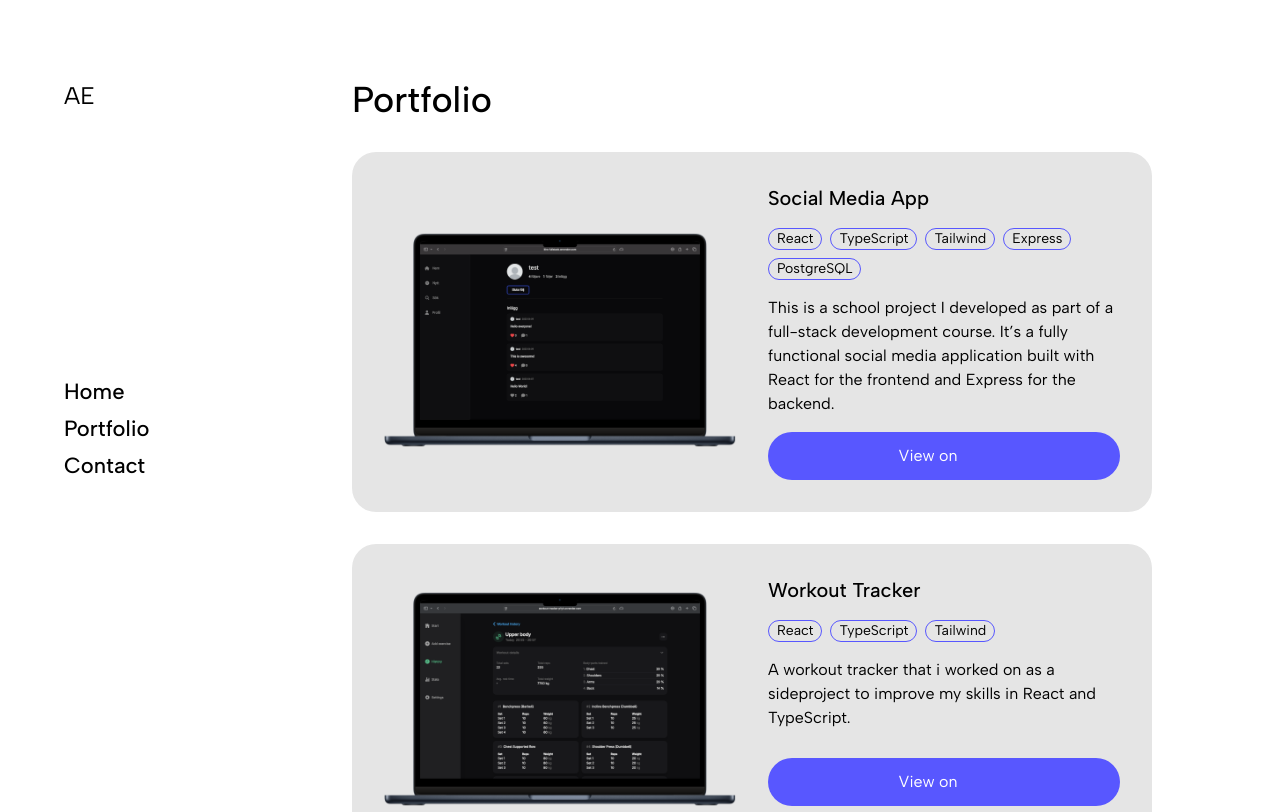
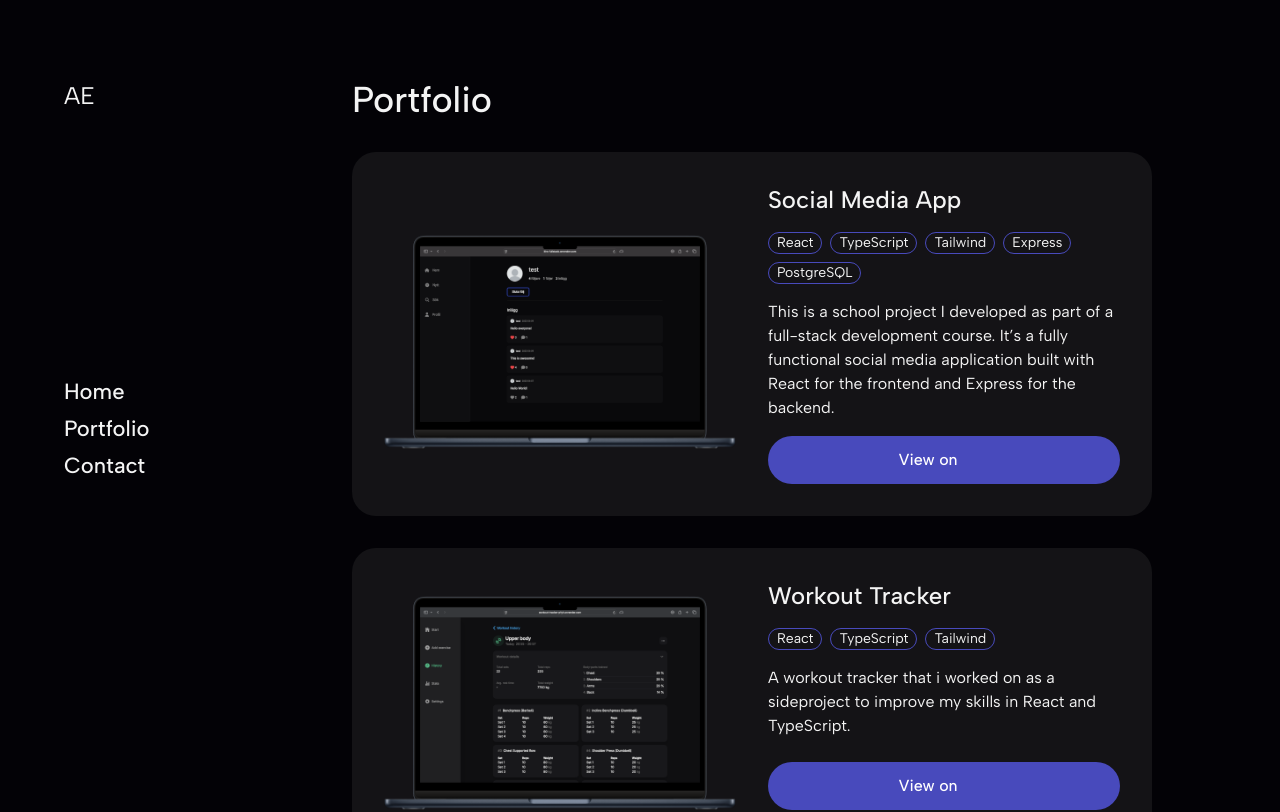
Before and after one commit to alexanderiksson/portfolio, a Nuxt app: page /portfolio in a window 1280 px wide. Shown: the top 812 px of the page. Built offline with nearby package versions, Linux system fonts and the light colour scheme; some icons are missing.

Commit message:
Changed to dark theme and fixes

```diff
--- a/src/components/Navigation.vue
+++ b/src/components/Navigation.vue
@@ -33,7 +33,7 @@ const toggleMenu = () => {
     </nav>
 
     <!-- Mobile nav -->
-    <header class="md:hidden content flex justify-between items-center py-4">
+    <header class="md:hidden content flex justify-between items-center py-6">
         <NuxtLink to="/" class="text-2xl">AE</NuxtLink>
         <div class="cursor-pointer" @click="toggleMenu">
             <Icon icon="hugeicons:menu-09" width="32" height="32" />
@@ -41,7 +41,7 @@ const toggleMenu = () => {
     </header>
 
     <div
-        class="fixed top-0 h-screen w-screen bg-white z-30 py-4 transition-all duration-200 ease-in-out"
+        class="fixed top-0 h-screen w-screen bg-[var(--background)] z-30 py-6 transition-all duration-300 ease-in-out"
         :style="{ left: isOpen ? '0' : '-110%' }"
     >
         <div class="content">
--- a/src/components/PortfolioCard.vue
+++ b/src/components/PortfolioCard.vue
@@ -8,12 +8,17 @@ defineProps({
 </script>
 
 <template>
-    <div class="p-8 flex flex-col sm:flex-row gap-8 bg-neutral-200 rounded-3xl">
+    <div class="p-8 flex flex-col sm:flex-row gap-8 bg-zinc-900/80 rounded-3xl">
         <div class="flex justify-center items-center sm:w-1/2">
-            <img :src="data.img" alt="" class="max-w-full max-h80" />
+            <img
+                :src="data.img"
+                :alt="'Screenshot of ' + data.title"
+                class="max-w-full max-h80"
+                loading="lazy"
+            />
         </div>
         <div class="flex flex-col gap-4 sm:w-1/2 relative">
-            <h2 class="text-xl font-medium">{{ data.title }}</h2>
+            <h2 class="text-2xl font-medium">{{ data.title }}</h2>
             <div class="flex gap-2 flex-wrap">
                 <div
                     v-for="tag in data.tags"
--- a/src/index.css
+++ b/src/index.css
@@ -2,9 +2,9 @@
 @import "tailwindcss";
 
 :root {
-    --background: #ffffff;
-    --text: #000000;
-    --primary: #5857ff;
+    --background: #030206;
+    --text: #f4f4f4;
+    --primary: #484abc;
 }
 
 body {
@@ -33,6 +33,7 @@ body {
     border-radius: 50px;
     cursor: pointer;
     transition: 0.2s;
+    font-weight: 500;
 }
 
 .button:hover {
--- a/src/pages/contact.vue
+++ b/src/pages/contact.vue
@@ -17,7 +17,7 @@ const handleSubmit = async (e) => {
     sending.value = true;
 
     try {
-        const result = await emailjs.send(
+        await emailjs.send(
             "service_w4r7hwo",
             "template_z70d7rw",
             {
@@ -44,12 +44,12 @@ const handleSubmit = async (e) => {
         <h1 class="text-4xl font-medium mb-4">Contact me</h1>
         <p class="mb-12">Any questions? Just give me a shout!</p>
 
-        <section class="bg-neutral-200 p-6 sm:p-8 rounded-3xl">
+        <section class="bg-zinc-900/80 p-6 sm:p-8 rounded-3xl" id="contact-form">
             <form class="flex flex-col gap-8" @submit="handleSubmit">
                 <div class="flex flex-col gap-2">
                     <label for="name">Name</label>
                     <input
-                        class="p-2 rounded-xl border border-black/20 bg-white"
+                        class="p-2 rounded-xl border border-[var(--text)]/10 bg-[var(--background)]/50"
                         type="text"
                         id="name"
                         name="name"
@@ -61,7 +61,7 @@ const handleSubmit = async (e) => {
                 <div class="flex flex-col gap-2">
                     <label for="email">E-mail</label>
                     <input
-                        class="p-2 rounded-xl border border-black/20 bg-white"
+                        class="p-2 rounded-xl border border-[var(--text)]/10 bg-[var(--background)]/50"
                         type="email"
                         id="email"
                         name="email"
@@ -73,7 +73,7 @@ const handleSubmit = async (e) => {
                 <div class="flex flex-col gap-2">
                     <label for="message">Message</label>
                     <textarea
-                        class="p-2 rounded-xl border border-black/20 bg-white"
+                        class="p-2 rounded-xl border border-[var(--text)]/10 bg-[var(--background)]/50"
                         name="message"
                         id="message"
                         rows="5"
--- a/src/pages/index.vue
+++ b/src/pages/index.vue
@@ -18,12 +18,12 @@ useSeoMeta({
                 I'm Alexander Eriksson, Fullstack developer from Stockholm.
             </h1>
             <div class="flex gap-2">
-                <NuxtLink class="button">Portfolio</NuxtLink>
-                <NuxtLink class="button">Contact me</NuxtLink>
+                <NuxtLink class="button" to="/portfolio">Portfolio</NuxtLink>
+                <NuxtLink class="button" to="/contact">Contact me</NuxtLink>
             </div>
         </section>
 
-        <section id="skills" class="bg-neutral-200 p-8 rounded-3xl">
+        <section id="skills" class="bg-zinc-900/80 p-8 rounded-3xl">
             <h2 class="text-2xl font-medium mb-8">Techstack</h2>
             <div class="grid grid-cols-6 gap-x-4 gap-y-12">
                 <div title="HTML">
@@ -57,6 +57,9 @@ useSeoMeta({
                 <div title="PostgreSQL">
                     <Icon icon="cib:postgresql" width="24" height="24" />
                 </div>
+                <div title="MongoDB">
+                    <Icon icon="flowbite:mongo-db-solid" width="24" height="24" />
+                </div>
                 <div title="Figma">
                     <Icon icon="mage:figma" width="24" height="24" />
                 </div>
--- a/src/pages/portfolio.vue
+++ b/src/pages/portfolio.vue
@@ -17,7 +17,7 @@ onMounted(async () => {
     <div class="content">
         <h1 class="text-4xl font-medium mb-8">Portfolio</h1>
 
-        <section class="flex flex-col gap-8">
+        <section class="flex flex-col gap-8" id="portfolio">
             <template v-for="post in [...(portfolioData || [])].reverse()">
                 <PortfolioCard :data="post" />
             </template>
```
